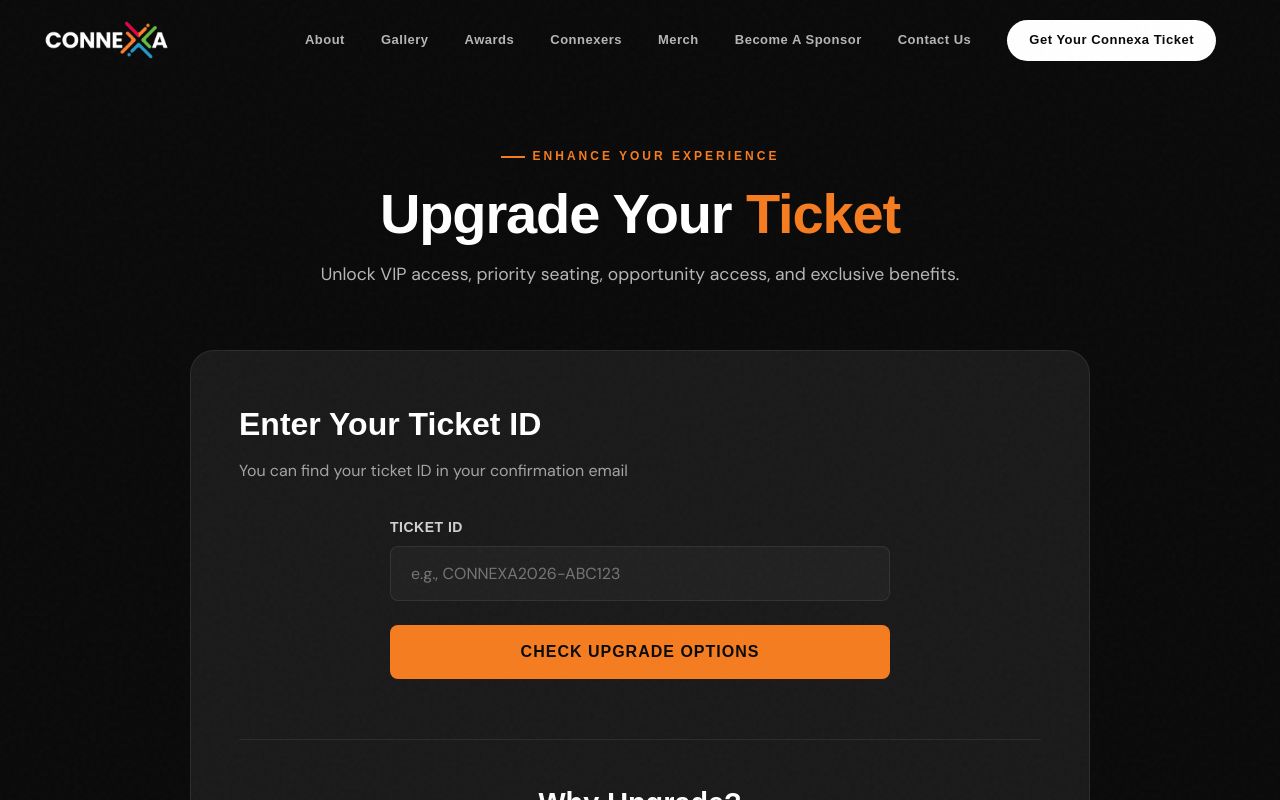
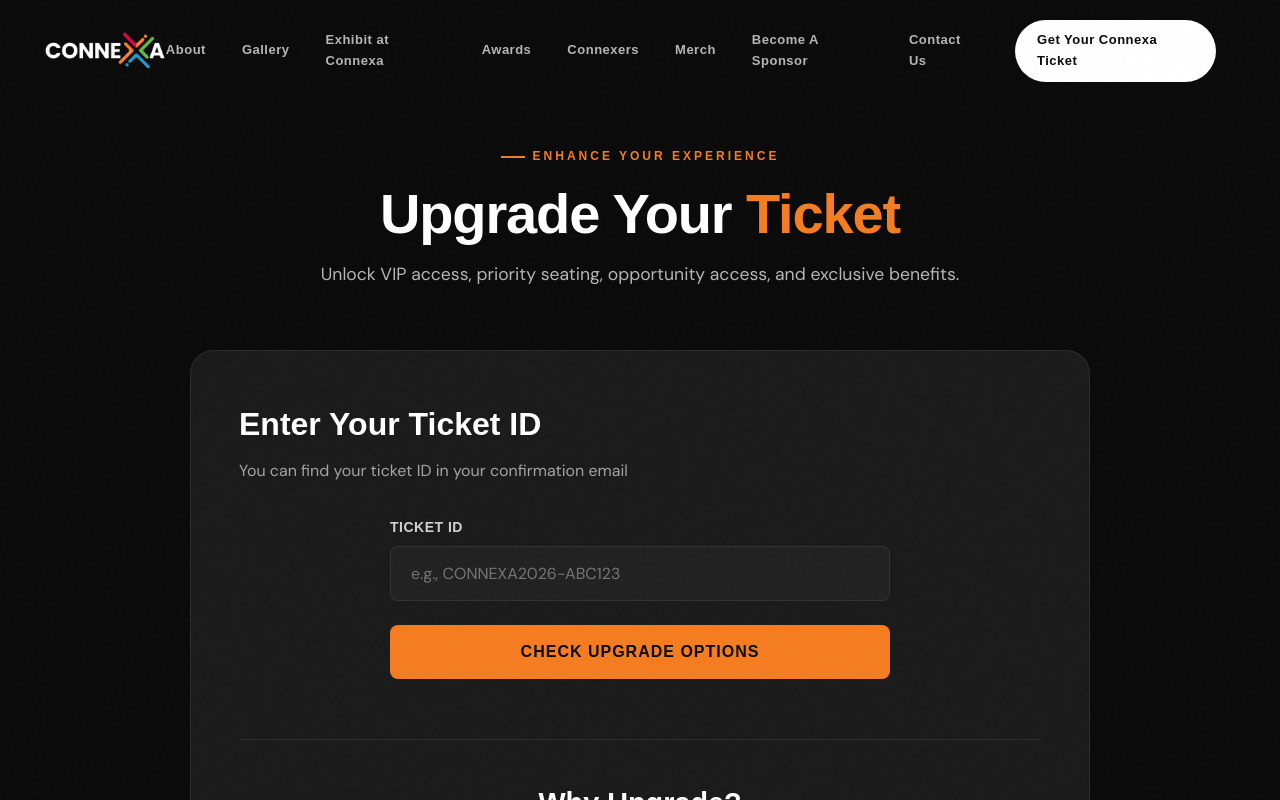
Before and after one commit to Zidepeoplenewaccount/connexa, a React (Vite) app: page /upgrade-ticket in a window 1280 px wide. Shown: the top 800 px of the page. Built offline with nearby package versions, Linux system fonts and the light colour scheme.

Commit message:
Link exhibitor page in Connexa navigation

```diff
--- a/src/components/Navbar.jsx
+++ b/src/components/Navbar.jsx
@@ -14,23 +14,25 @@ export default function Navbar() {
   }, []);
 
   const navLinks = [
-    { label: 'About', href: '#about' },
-    { label: 'Gallery', href: '#gallery' },
+    { label: 'About', href: '/#about' },
+    { label: 'Gallery', href: '/#gallery' },
+    { label: 'Exhibit at Connexa', href: '/exhibitors' },
     //{ label: 'Tickets', href: '#tickets' },
-    { label: 'Awards', href: '#awards' },
-    { label: 'Connexers', href: '#connexers' },
-    { label: 'Merch', href: '#merch' },
-    { label: 'Become A Sponsor', href: '#partner-form' },
+    { label: 'Awards', href: '/#awards' },
+    { label: 'Connexers', href: '/#connexers' },
+    { label: 'Merch', href: '/#merch' },
+    { label: 'Become A Sponsor', href: '/#partner-form' },
     { label: 'Contact Us', href: 'tel:+2348101422732' },
   ];
 
   const navLinksMobile = [
-    { label: 'About', href: '#about' },
-    { label: 'Gallery', href: '#gallery' },
-    { label: 'Awards', href: '#awards' },
-    { label: 'Connexers', href: '#connexers' },
-    { label: 'Merch', href: '#merch' },
-    { label: 'Become A Sponsor', href: '#partner-form' },
+    { label: 'About', href: '/#about' },
+    { label: 'Gallery', href: '/#gallery' },
+    { label: 'Exhibit at Connexa', href: '/exhibitors' },
+    { label: 'Awards', href: '/#awards' },
+    { label: 'Connexers', href: '/#connexers' },
+    { label: 'Merch', href: '/#merch' },
+    { label: 'Become A Sponsor', href: '/#partner-form' },
     { label: 'Contact Us', href: 'tel:+2348101422732' },
   ];
 
@@ -46,7 +48,7 @@ export default function Navbar() {
             {navLinks.map(link => (
               <a key={link.label} href={link.href}>{link.label}</a>
             ))}
-            <a href="#tickets" className="navbar-cta">Get Your Connexa Ticket</a>
+            <a href="/#tickets" className="navbar-cta">Get Your Connexa Ticket</a>
           </div>
 
           <button
@@ -77,7 +79,7 @@ export default function Navbar() {
           </a>
         ))}
         <a
-          href="#tickets"
+          href="/#tickets"
           className="navbar-mobile-cta"
           onClick={() => setMobileOpen(false)}
           style={{ color: 'var(--orange)' }}
```
